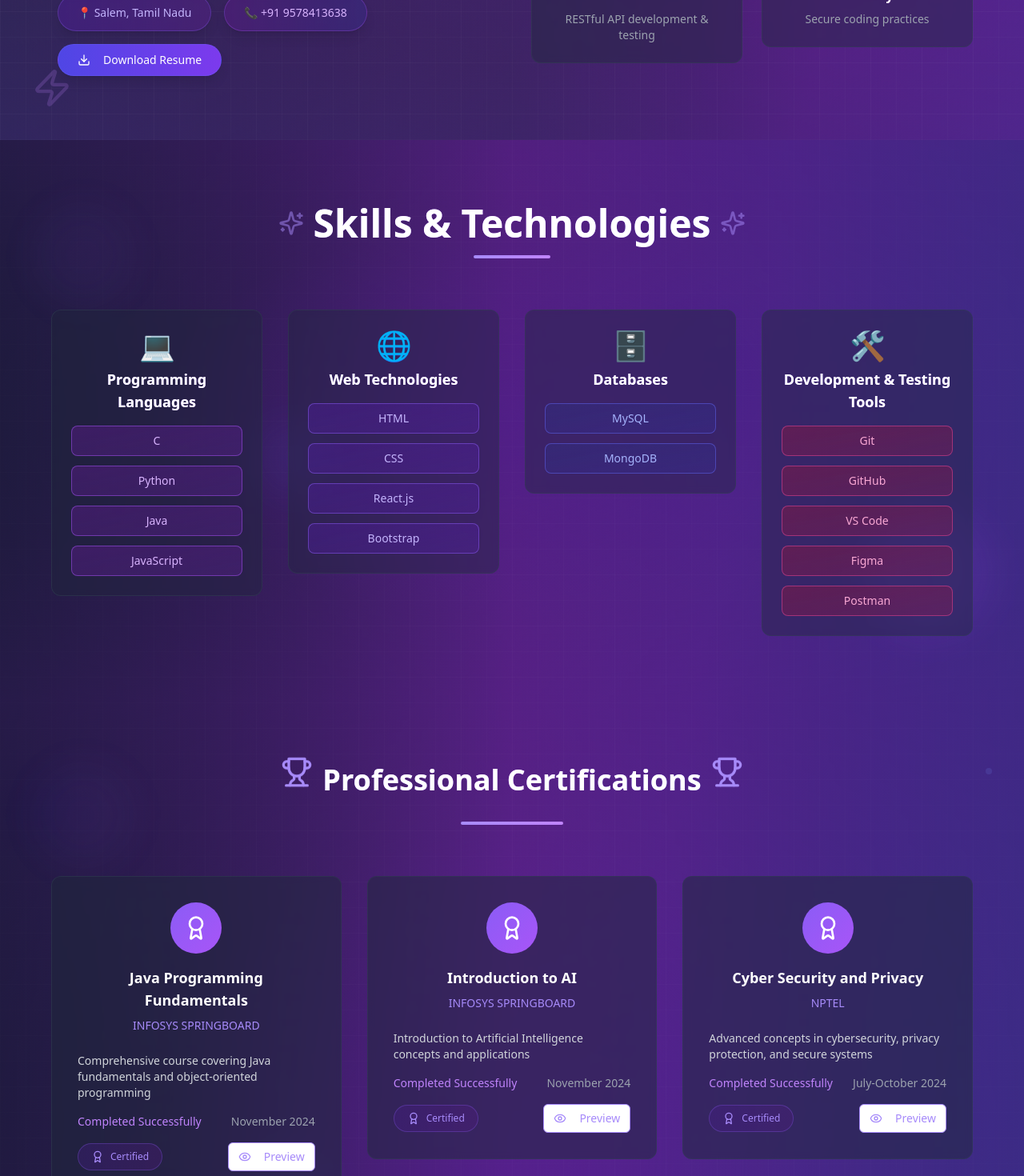
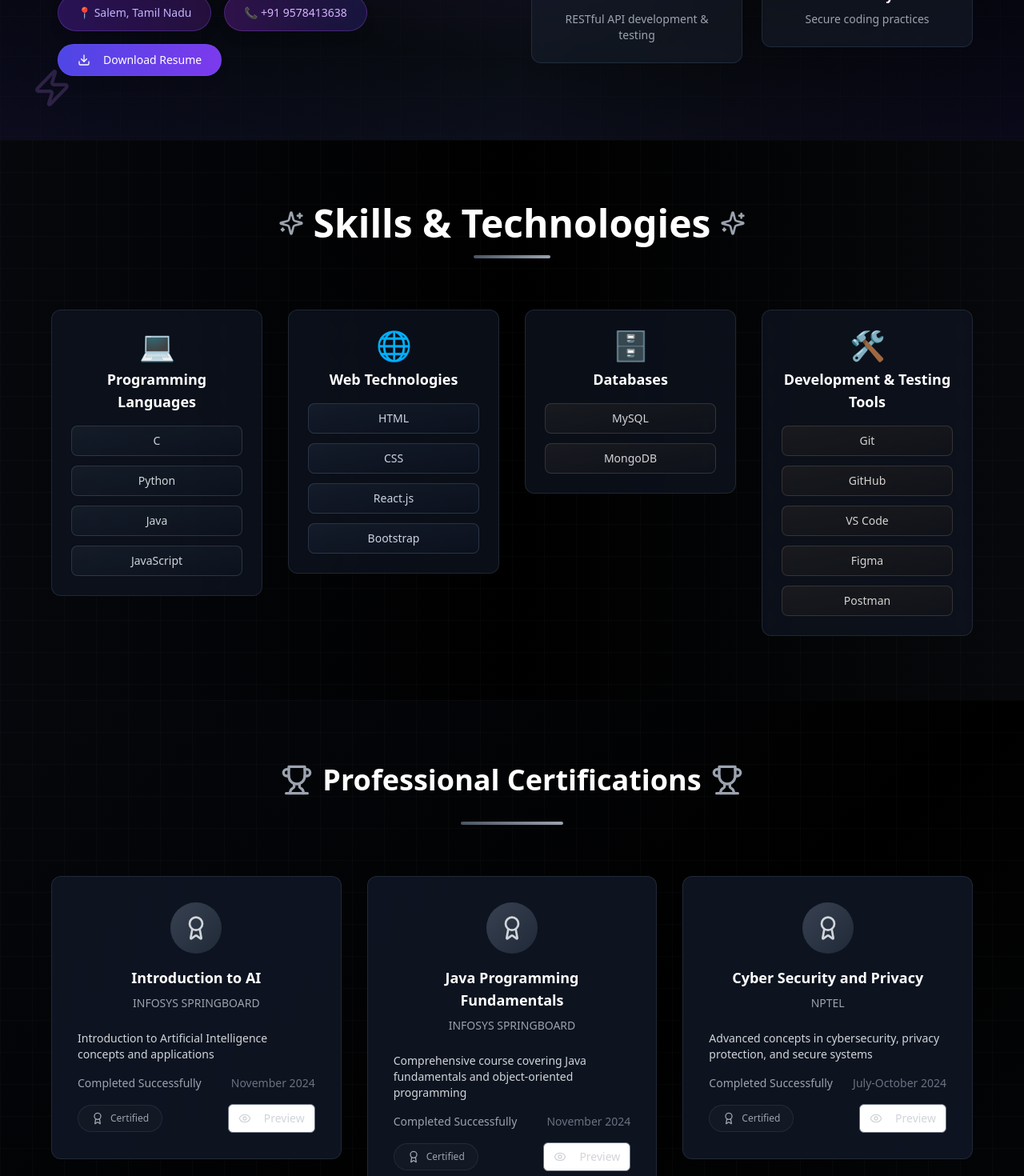
Before and after one commit to AswinK06/Aswin_Portfolio, a React (Vite) app: page / in a window 1280 px wide. Shown: the part 1330-2800 px from the top of the page at 80% size. Built offline with nearby package versions, Linux system fonts and the light colour scheme.

Commit message:
Refactor: Swap certifications and apply black theme
Swapped the Java Programming Fundamentals and Introduction to AI certifications, and the A Joy of Computing Using Python and Privacy and Security in Online Social Media certifications. Applied a professional black theme to the website.

```diff
--- a/src/components/Certifications.tsx
+++ b/src/components/Certifications.tsx
@@ -6,56 +6,56 @@ import { Button } from '@/components/ui/button';
 const Certifications = () => {
   const certifications = [
     {
+      title: "Introduction to AI",
+      provider: "INFOSYS SPRINGBOARD",
+      description: "Introduction to Artificial Intelligence concepts and applications",
+      date: "November 2024",
+      color: "gray",
+      score: "Completed Successfully",
+      image: "/lovable-uploads/6accd7f4-d704-4f4f-8634-eb0421b5cfff.png"
+    },
+    {
       title: "Java Programming Fundamentals",
       provider: "INFOSYS SPRINGBOARD",
       description: "Comprehensive course covering Java fundamentals and object-oriented programming",
       date: "November 2024",
-      color: "purple",
+      color: "gray",
       score: "Completed Successfully",
       image: "/lovable-uploads/555145da-f8fd-4199-956c-d99dcc6d16dc.png"
-    },
-    {
-      title: "Introduction to AI",
-      provider: "INFOSYS SPRINGBOARD",
-      description: "Introduction to Artificial Intelligence concepts and applications",
-      date: "November 2024",
-      color: "purple",
-      score: "Completed Successfully",
-      image: "/lovable-uploads/6accd7f4-d704-4f4f-8634-eb0421b5cfff.png"
     },
     {
       title: "Cyber Security and Privacy",
       provider: "NPTEL",
       description: "Advanced concepts in cybersecurity, privacy protection, and secure systems",
       date: "July-October 2024",
-      color: "violet",
+      color: "slate",
       score: "Completed Successfully",
       image: "/lovable-uploads/6e3b40a0-6434-4ddc-9789-2bdd111ac521.png"
+    },
+    {
+      title: "Privacy and Security in Online Social Media",
+      provider: "NPTEL",
+      description: "Understanding privacy and security challenges in social media platforms",
+      date: "January-April 2025",
+      color: "slate",
+      score: "Completed Successfully",
+      image: "/lovable-uploads/ab470bd7-0d10-47aa-b20b-738dd468d86a.png"
     },
     {
       title: "A Joy of Computing Using Python",
       provider: "NPTEL",
       description: "Python programming with focus on computational thinking and problem solving",
       date: "July-October 2023",
-      color: "violet",
+      color: "slate",
       score: "Completed Successfully",
       image: "/lovable-uploads/5aa98b0d-f17b-4106-87ec-3d6ddc3486ee.png"
-    },
-    {
-      title: "Privacy and Security in Online Social Media",
-      provider: "NPTEL",
-      description: "Understanding privacy and security challenges in social media platforms",
-      date: "January-April 2025",
-      color: "violet",
-      score: "Completed Successfully",
-      image: "/lovable-uploads/ab470bd7-0d10-47aa-b20b-738dd468d86a.png"
     },
     {
       title: "Oracle SQL Basics",
       provider: "COURSERA(LEARNQUEST)",
       description: "Fundamental SQL concepts and database management with Oracle",
       date: "February 2024",
-      color: "indigo",
+      color: "zinc",
       score: "Completed Successfully",
       image: "/lovable-uploads/a2fcc6a3-680e-4314-9cea-eda493d0de1d.png"
     }
@@ -63,68 +63,66 @@ const Certifications = () => {
 
   return (
     <section id="certifications" className="py-20 px-4 relative overflow-hidden">
-      {/* Enhanced Animated Background */}
-      <div className="absolute inset-0 bg-gradient-to-r from-slate-900/70 via-purple-900/40 to-indigo-900/70"></div>
-      <div className="absolute inset-0 bg-[radial-gradient(ellipse_at_center,_var(--tw-gradient-stops))] from-violet-900/30 via-transparent to-purple-900/20"></div>
+      {/* Professional Black Background */}
+      <div className="absolute inset-0 bg-black"></div>
+      <div className="absolute inset-0 bg-gradient-to-br from-gray-900/30 via-transparent to-gray-800/20"></div>
 
-      {/* Floating Elements */}
-      <div className="absolute top-20 left-10 w-32 h-32 bg-violet-500/10 rounded-full blur-xl animate-pulse"></div>
-      <div className="absolute bottom-20 right-10 w-40 h-40 bg-purple-500/10 rounded-full blur-xl animate-pulse delay-1000"></div>
-      <div className="absolute top-1/2 left-1/4 w-24 h-24 bg-indigo-500/10 rounded-full blur-xl animate-pulse delay-500"></div>
+      {/* Subtle grid pattern */}
+      <div className="absolute inset-0 bg-[linear-gradient(to_right,#ffffff05_1px,transparent_1px),linear-gradient(to_bottom,#ffffff05_1px,transparent_1px)] bg-[size:40px_40px]"></div>
 
       <div className="max-w-6xl mx-auto relative z-10">
         <div className="text-center mb-16">
           <div className="flex items-center justify-center gap-3 mb-8">
-            <Trophy className="text-violet-400 animate-bounce" size={40} />
-            <h3 className="text-3xl md:text-4xl font-semibold text-white bg-gradient-to-r from-violet-400 via-purple-400 to-indigo-400 bg-clip-text text-transparent">
+            <Trophy className="text-gray-400" size={40} />
+            <h3 className="text-3xl md:text-4xl font-bold text-white">
               Professional Certifications
             </h3>
-            <Trophy className="text-violet-400 animate-bounce" size={40} />
+            <Trophy className="text-gray-400" size={40} />
           </div>
-          <div className="w-32 h-1 bg-gradient-to-r from-violet-400 to-purple-400 mx-auto rounded-full"></div>
+          <div className="w-32 h-1 bg-gradient-to-r from-gray-600 to-gray-400 mx-auto rounded-full"></div>
         </div>
 
         <div className="grid md:grid-cols-2 lg:grid-cols-3 gap-8">
           {certifications.map((cert, index) => (
             <div key={index} className="group relative">
-              <div className="absolute inset-0 bg-gradient-to-r from-violet-400/20 to-purple-400/20 rounded-xl blur-xl opacity-0 group-hover:opacity-100 transition-all duration-500"></div>
-              <div className="relative bg-slate-800/50 backdrop-blur-sm p-8 rounded-xl border border-slate-700/50 hover:bg-slate-700/50 transition-all duration-300 hover:scale-105 hover:border-slate-600/50 hover:shadow-2xl">
+              <div className="absolute inset-0 bg-gradient-to-r from-gray-700/20 to-gray-600/20 rounded-xl blur-xl opacity-0 group-hover:opacity-100 transition-all duration-500"></div>
+              <div className="relative bg-gray-900/80 backdrop-blur-sm p-8 rounded-xl border border-gray-700/50 hover:bg-gray-800/80 transition-all duration-300 hover:scale-105 hover:border-gray-600/50 hover:shadow-2xl">
                 <div className="text-center mb-6">
-                  <div className="w-16 h-16 bg-gradient-to-br from-violet-500 to-purple-500 rounded-full flex items-center justify-center mx-auto mb-4">
-                    <Award size={32} className="text-white" />
+                  <div className="w-16 h-16 bg-gradient-to-br from-gray-700 to-gray-800 rounded-full flex items-center justify-center mx-auto mb-4">
+                    <Award size={32} className="text-gray-300" />
                   </div>
-                  <h4 className="text-white font-semibold mb-2 group-hover:text-violet-400 transition-colors text-lg">
+                  <h4 className="text-white font-semibold mb-2 group-hover:text-gray-300 transition-colors text-lg">
                     {cert.title}
                   </h4>
-                  <p className="text-violet-400 text-sm mb-2 font-medium">{cert.provider}</p>
+                  <p className="text-gray-400 text-sm mb-2 font-medium">{cert.provider}</p>
                 </div>
                 <p className="text-gray-300 text-sm mb-4 line-clamp-3">{cert.description}</p>
                 <div className="flex items-center justify-between text-sm mb-4">
-                  <span className="text-purple-400 font-medium">{cert.score}</span>
-                  <span className="text-gray-400">{cert.date}</span>
+                  <span className="text-gray-400 font-medium">{cert.score}</span>
+                  <span className="text-gray-500">{cert.date}</span>
                 </div>
                 <div className="flex items-center justify-between">
-                  <div className="flex items-center gap-2 bg-gradient-to-r from-violet-900/30 to-purple-900/30 px-4 py-2 rounded-full border border-violet-500/30">
-                    <Award size={16} className="text-violet-400" />
-                    <span className="text-violet-400 text-xs font-medium">Certified</span>
+                  <div className="flex items-center gap-2 bg-gray-800/30 px-4 py-2 rounded-full border border-gray-600/30">
+                    <Award size={16} className="text-gray-400" />
+                    <span className="text-gray-400 text-xs font-medium">Certified</span>
                   </div>
 
                   <Dialog>
                     <DialogTrigger asChild>
-                      <Button variant="outline" size="sm" className="border-violet-400 text-violet-400 hover:bg-violet-400 hover:text-white">
+                      <Button variant="outline" size="sm" className="border-gray-500 text-gray-300 hover:bg-gray-700 hover:text-white">
                         <Eye size={16} className="mr-2" />
                         Preview
                       </Button>
                     </DialogTrigger>
-                    <DialogContent className="max-w-3xl bg-slate-900 border-violet-500/50">
+                    <DialogContent className="max-w-3xl bg-gray-900 border-gray-600/50">
                       <DialogHeader>
-                        <DialogTitle className="text-violet-400">{cert.title}</DialogTitle>
+                        <DialogTitle className="text-gray-300">{cert.title}</DialogTitle>
                       </DialogHeader>
                       <div className="mt-4">
                         <img
                           src={cert.image}
                           alt={`${cert.title} Certificate`}
-                          className="w-full h-auto rounded-lg border border-violet-500/30"
+                          className="w-full h-auto rounded-lg border border-gray-600/30"
                         />
                       </div>
                     </DialogContent>
--- a/src/components/Skills.tsx
+++ b/src/components/Skills.tsx
@@ -1,77 +1,73 @@
 
-import { Award, Sparkles, Eye } from 'lucide-react';
-import { useState } from 'react';
-import { Dialog, DialogContent, DialogHeader, DialogTitle, DialogTrigger } from '@/components/ui/dialog';
+import { Award, Sparkles } from 'lucide-react';
 
 const Skills = () => {
   const skillCategories = [
     {
       title: "Programming Languages",
       skills: ["C", "Python", "Java", "JavaScript"],
-      color: "purple",
+      color: "gray",
       icon: "💻"
     },
     {
       title: "Web Technologies",
       skills: ["HTML", "CSS", "React.js", "Bootstrap"],
-      color: "violet",
+      color: "slate",
       icon: "🌐"
     },
     {
       title: "Databases",
       skills: ["MySQL", "MongoDB"],
-      color: "indigo",
+      color: "zinc",
       icon: "🗄️"
     },
     {
       title: "Development & Testing Tools",
       skills: ["Git", "GitHub", "VS Code", "Figma", "Postman"],
-      color: "pink",
+      color: "stone",
       icon: "🛠️"
     }
   ];
 
   const getColorClasses = (color: string) => {
     const colors = {
-      purple: "bg-gradient-to-br from-purple-900/50 to-purple-800/30 border-purple-500/50 text-purple-300 hover:from-purple-800/60 hover:to-purple-700/40",
-      violet: "bg-gradient-to-br from-violet-900/50 to-violet-800/30 border-violet-500/50 text-violet-300 hover:from-violet-800/60 hover:to-violet-700/40",
-      indigo: "bg-gradient-to-br from-indigo-900/50 to-indigo-800/30 border-indigo-500/50 text-indigo-300 hover:from-indigo-800/60 hover:to-indigo-700/40",
-      pink: "bg-gradient-to-br from-pink-900/50 to-pink-800/30 border-pink-500/50 text-pink-300 hover:from-pink-800/60 hover:to-pink-700/40"
+      gray: "bg-gradient-to-br from-gray-800/50 to-gray-900/30 border-gray-600/50 text-gray-300 hover:from-gray-700/60 hover:to-gray-800/40",
+      slate: "bg-gradient-to-br from-slate-800/50 to-slate-900/30 border-slate-600/50 text-slate-300 hover:from-slate-700/60 hover:to-slate-800/40",
+      zinc: "bg-gradient-to-br from-zinc-800/50 to-zinc-900/30 border-zinc-600/50 text-zinc-300 hover:from-zinc-700/60 hover:to-zinc-800/40",
+      stone: "bg-gradient-to-br from-stone-800/50 to-stone-900/30 border-stone-600/50 text-stone-300 hover:from-stone-700/60 hover:to-stone-800/40"
     };
     return colors[color as keyof typeof colors];
   };
 
   return (
     <section id="skills" className="py-20 px-4 relative overflow-hidden">
-      {/* Enhanced Animated Background */}
-      <div className="absolute inset-0 bg-gradient-to-r from-slate-900/70 via-purple-900/40 to-indigo-900/70"></div>
-      <div className="absolute inset-0 bg-[radial-gradient(ellipse_at_center,_var(--tw-gradient-stops))] from-violet-900/30 via-transparent to-purple-900/20"></div>
+      {/* Professional Black Background */}
+      <div className="absolute inset-0 bg-black"></div>
+      <div className="absolute inset-0 bg-gradient-to-r from-gray-900/30 via-transparent to-gray-800/20"></div>
 
-      {/* Floating Elements */}
-      <div className="absolute top-20 left-10 w-32 h-32 bg-violet-500/10 rounded-full blur-xl animate-pulse"></div>
-      <div className="absolute bottom-20 right-10 w-40 h-40 bg-purple-500/10 rounded-full blur-xl animate-pulse delay-1000"></div>
-      <div className="absolute top-1/2 left-1/4 w-24 h-24 bg-indigo-500/10 rounded-full blur-xl animate-pulse delay-500"></div>
+      {/* Subtle grid pattern */}
+      <div className="absolute inset-0 bg-[linear-gradient(to_right,#ffffff05_1px,transparent_1px),linear-gradient(to_bottom,#ffffff05_1px,transparent_1px)] bg-[size:40px_40px]"></div>
 
       <div className="max-w-6xl mx-auto relative z-10">
         <div className="text-center mb-16">
           <div className="flex items-center justify-center gap-3 mb-4">
-            <Sparkles className="text-violet-400 animate-pulse" size={32} />
-            <h2 className="text-4xl md:text-5xl font-bold text-white bg-gradient-to-r from-violet-400 via-purple-400 to-indigo-400 bg-clip-text text-transparent">
+            <Sparkles className="text-gray-400" size={32} />
+            <h2 className="text-4xl md:text-5xl font-bold text-white">
               Skills & Technologies
             </h2>
-            <Sparkles className="text-violet-400 animate-pulse" size={32} />
+            <Sparkles className="text-gray-400" size={32} />
           </div>
-          <div className="w-24 h-1 bg-gradient-to-r from-violet-400 to-purple-400 mx-auto rounded-full"></div>
+          <div className="w-24 h-1 bg-gradient-to-r from-gray-600 to-gray-400 mx-auto rounded-full"></div>
         </div>
 
         <div className="grid md:grid-cols-2 lg:grid-cols-4 gap-8">
           {skillCategories.map((category, index) => (
             <div key={index} className="group relative">
-              <div className="absolute inset-0 bg-gradient-to-r from-violet-500/20 to-purple-500/20 rounded-xl blur-xl opacity-0 group-hover:opacity-100 transition-all duration-500"></div>
-              <div className="relative bg-slate-800/40 backdrop-blur-sm p-6 rounded-xl border border-slate-700/50 hover:bg-slate-700/40 transition-all duration-300 hover:scale-105 hover:border-slate-600/50 hover:shadow-2xl">
+              <div className="absolute inset-0 bg-gradient-to-r from-gray-700/20 to-gray-600/20 rounded-xl blur-xl opacity-0 group-hover:opacity-100 transition-all duration-500"></div>
+              <div className="relative bg-gray-900/60 backdrop-blur-sm p-6 rounded-xl border border-gray-700/50 hover:bg-gray-800/60 transition-all duration-300 hover:scale-105 hover:border-gray-600/50 hover:shadow-2xl">
                 <div className="text-center mb-4">
                   <div className="text-4xl mb-2">{category.icon}</div>
-                  <h3 className="text-white font-semibold text-lg bg-gradient-to-r from-violet-400 to-purple-400 bg-clip-text text-transparent">
+                  <h3 className="text-white font-semibold text-lg">
                     {category.title}
                   </h3>
                 </div>
--- a/src/pages/Index.tsx
+++ b/src/pages/Index.tsx
@@ -1,3 +1,4 @@
+
 import Navigation from '../components/Navigation';
 import Hero from '../components/Hero';
 import About from '../components/About';
@@ -11,50 +12,18 @@ import Contact from '../components/Contact';
 
 const Index = () => {
   return (
-    <div className="min-h-screen relative overflow-hidden">
-      {/* Modern Purple/Violet/Indigo Theme */}
-      <div className="absolute inset-0 bg-gradient-to-br from-slate-900 via-purple-900 to-indigo-900"></div>
-      <div className="absolute inset-0 bg-gradient-to-tr from-violet-500/10 via-transparent to-purple-500/10"></div>
-      <div className="absolute inset-0 bg-[radial-gradient(ellipse_at_top_left,_var(--tw-gradient-stops))] from-purple-400/15 via-transparent to-transparent"></div>
-      <div className="absolute inset-0 bg-[radial-gradient(ellipse_at_bottom_right,_var(--tw-gradient-stops))] from-indigo-400/15 via-transparent to-transparent"></div>
-      <div className="absolute inset-0 bg-[radial-gradient(ellipse_at_center,_var(--tw-gradient-stops))] from-violet-400/10 via-transparent to-transparent"></div>
+    <div className="min-h-screen relative overflow-hidden bg-black">
+      {/* Professional Black Theme */}
+      <div className="absolute inset-0 bg-black"></div>
+      <div className="absolute inset-0 bg-gradient-to-br from-gray-900/20 via-transparent to-gray-800/10"></div>
 
-      {/* Enhanced Animated Background Elements */}
+      {/* Subtle grid pattern overlay */}
+      <div className="absolute inset-0 bg-[linear-gradient(to_right,#ffffff03_1px,transparent_1px),linear-gradient(to_bottom,#ffffff03_1px,transparent_1px)] bg-[size:50px_50px]"></div>
+
+      {/* Minimal floating elements for depth */}
       <div className="absolute inset-0 overflow-hidden">
-        {/* Main floating orbs */}
-        <div className="absolute -top-40 -right-40 w-96 h-96 bg-gradient-to-br from-violet-400 to-purple-600 rounded-full mix-blend-multiply filter blur-3xl opacity-20 animate-pulse"></div>
-        <div className="absolute -bottom-40 -left-40 w-96 h-96 bg-gradient-to-br from-indigo-500 to-purple-500 rounded-full mix-blend-multiply filter blur-3xl opacity-20 animate-pulse animation-delay-2000"></div>
-        <div className="absolute top-1/2 left-1/2 transform -translate-x-1/2 -translate-y-1/2 w-[600px] h-[600px] bg-gradient-to-br from-purple-500 to-indigo-600 rounded-full mix-blend-multiply filter blur-3xl opacity-15 animate-pulse animation-delay-1000"></div>
-
-        {/* Secondary floating elements */}
-        <div className="absolute top-1/4 right-1/4 w-40 h-40 bg-gradient-to-br from-violet-400 to-indigo-500 rounded-full mix-blend-multiply filter blur-2xl opacity-20 animate-pulse animation-delay-3000"></div>
-        <div className="absolute bottom-1/4 left-1/4 w-48 h-48 bg-gradient-to-br from-purple-400 to-indigo-500 rounded-full mix-blend-multiply filter blur-2xl opacity-18 animate-pulse animation-delay-4000"></div>
-        <div className="absolute top-3/4 right-1/3 w-32 h-32 bg-gradient-to-br from-indigo-400 to-violet-500 rounded-full mix-blend-multiply filter blur-2xl opacity-15 animate-pulse animation-delay-500"></div>
-
-        {/* Tertiary accent elements */}
-        <div className="absolute top-1/3 left-1/6 w-24 h-24 bg-gradient-to-br from-purple-400 to-indigo-500 rounded-full mix-blend-multiply filter blur-xl opacity-25 animate-pulse animation-delay-1500"></div>
-        <div className="absolute bottom-1/3 right-1/6 w-28 h-28 bg-gradient-to-br from-indigo-400 to-violet-500 rounded-full mix-blend-multiply filter blur-xl opacity-22 animate-pulse animation-delay-2500"></div>
-      </div>
-
-      {/* Enhanced Grid Pattern Overlay */}
-      <div className="absolute inset-0 bg-[linear-gradient(to_right,#ffffff06_1px,transparent_1px),linear-gradient(to_bottom,#ffffff06_1px,transparent_1px)] bg-[size:32px_32px]"></div>
-      <div className="absolute inset-0 bg-[linear-gradient(to_right,#ffffff03_1px,transparent_1px),linear-gradient(to_bottom,#ffffff03_1px,transparent_1px)] bg-[size:64px_64px]"></div>
-
-      {/* Animated particles */}
-      <div className="absolute inset-0 overflow-hidden pointer-events-none">
-        <div className="absolute top-10 left-10 w-3 h-3 bg-violet-400 rounded-full opacity-60 animate-pulse shadow-lg shadow-violet-400/50"></div>
-        <div className="absolute top-20 right-20 w-2 h-2 bg-purple-400 rounded-full opacity-70 animate-pulse animation-delay-1000 shadow-lg shadow-purple-400/50"></div>
-        <div className="absolute bottom-20 left-20 w-2.5 h-2.5 bg-indigo-400 rounded-full opacity-65 animate-pulse animation-delay-2000 shadow-lg shadow-indigo-400/50"></div>
-        <div className="absolute bottom-40 right-40 w-1.5 h-1.5 bg-violet-400 rounded-full opacity-55 animate-pulse animation-delay-3000 shadow-lg shadow-violet-400/50"></div>
-        <div className="absolute top-1/2 left-10 w-3 h-3 bg-purple-400 rounded-full opacity-50 animate-pulse animation-delay-4000 shadow-lg shadow-purple-400/50"></div>
-        <div className="absolute top-1/3 right-10 w-2 h-2 bg-indigo-400 rounded-full opacity-60 animate-pulse animation-delay-500 shadow-lg shadow-indigo-400/50"></div>
-      </div>
-
-      {/* Geometric shapes overlay */}
-      <div className="absolute inset-0 overflow-hidden pointer-events-none opacity-10">
-        <div className="absolute top-1/4 left-1/4 w-16 h-16 border border-white/20 rotate-45 animate-pulse"></div>
-        <div className="absolute bottom-1/4 right-1/4 w-12 h-12 border border-white/15 rotate-12 animate-pulse animation-delay-1000"></div>
-        <div className="absolute top-3/4 right-1/3 w-8 h-8 border border-white/25 rotate-45 animate-pulse animation-delay-2000"></div>
+        <div className="absolute -top-40 -right-40 w-96 h-96 bg-gray-800/20 rounded-full mix-blend-multiply filter blur-3xl"></div>
+        <div className="absolute -bottom-40 -left-40 w-96 h-96 bg-gray-700/20 rounded-full mix-blend-multiply filter blur-3xl"></div>
       </div>
 
       {/* Navigation */}
```
Also changed, not shown: src/components/Achievements.tsx (+22 -28 lines), src/components/Navigation.tsx (+6 -6 lines).
